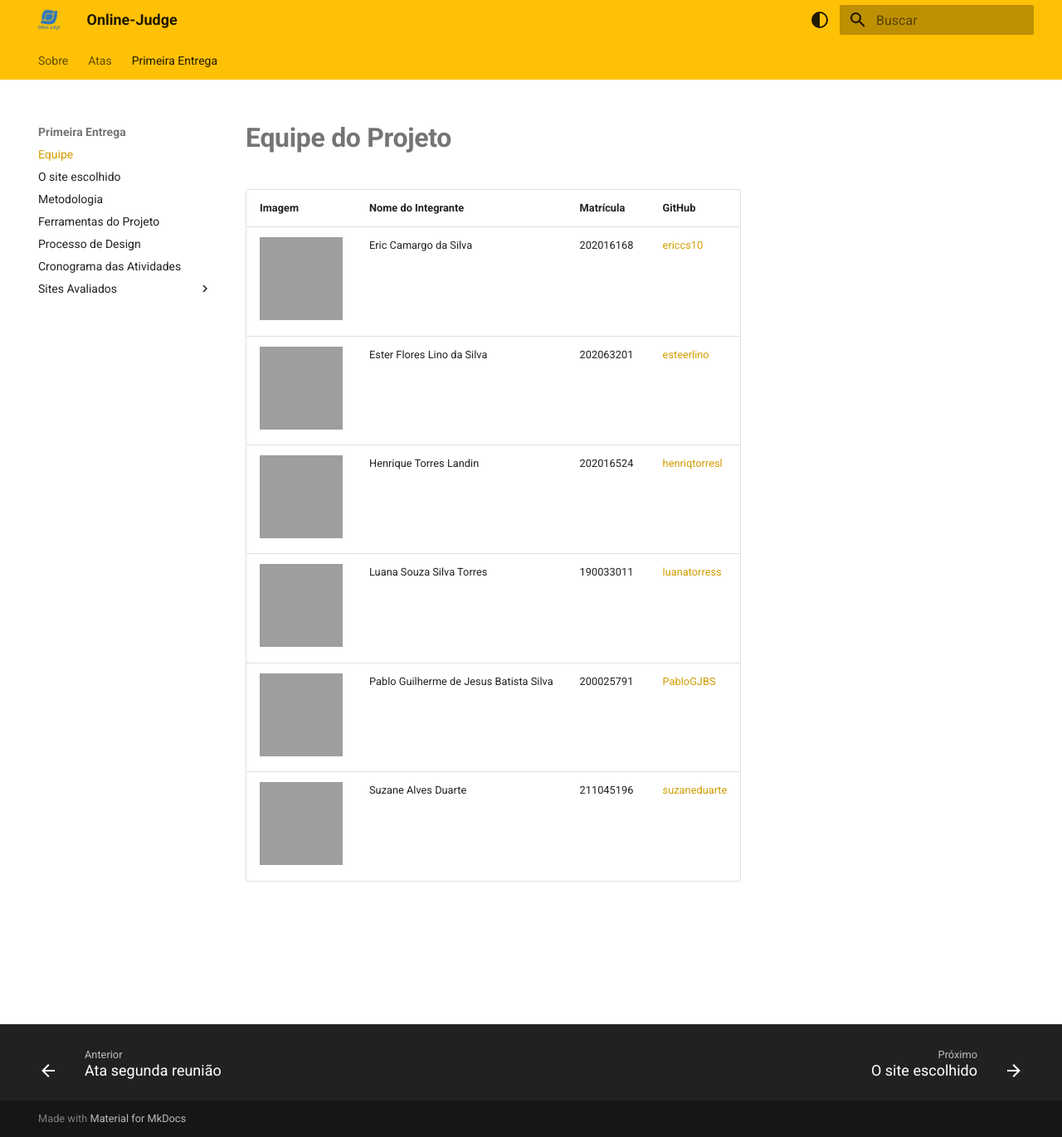
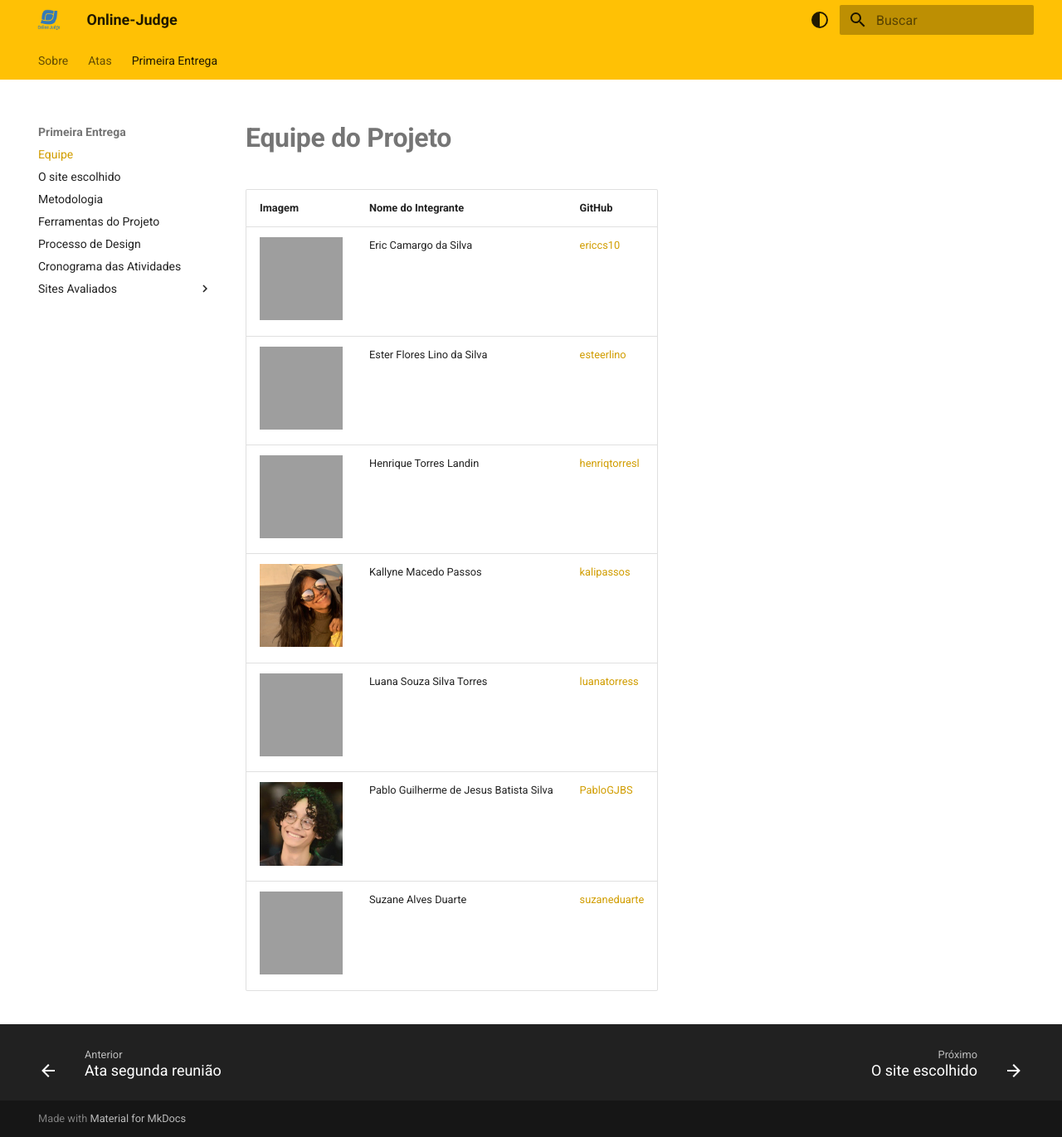
Before and after one commit to Interacao-Humano-Computador/2023.2-OnlineJudge, an MkDocs documentation site: the page built from docs/primeira-entrega/equipe.md, in a window 1280 px wide and 1371 px high. Shown: the whole window at 83% size. Built offline with MkDocs 1.6.1 and Material for MkDocs 9.7.7, drawn with Linux system fonts in a browser that asks for light colours; grey boxes are pictures that could not be loaded.

Commit message:
corrigindo erros da tabela da equipe

```diff
--- a/docs/primeira-entrega/equipe.md
+++ b/docs/primeira-entrega/equipe.md
@@ -1,10 +1,11 @@
 # **Equipe do Projeto**
 
-| Imagem                                                                               | Nome do Integrante                     | Matrícula | GitHub                                            |
-| ------------------------------------------------------------------------------------ | -------------------------------------- | --------- | ------------------------------------------------- |
-| <img src="https://github.com/ericcs10.png" alt="Eric Camargo" width="100">           | Eric Camargo da Silva                  | 202016168 | [ericcs10](https://github.com/ericcs10)           |
-| <img src="https://github.com/esteerlino.png" alt="Ester Flores" width="100">         | Ester Flores Lino da Silva             | 202063201 | [esteerlino](https://github.com/esteerlino)       |
-| <img src="https://github.com/henriqtorresl.png" alt=" Henrique Torres " width="100"> | Henrique Torres Landin                 | 202016524 | [henriqtorresl](https://github.com/henriqtorresl) |
-| <img src="https://github.com/luanatorress.png" alt="Luana Souza" width="100">        | Luana Souza Silva Torres               | 190033011 | [luanatorress](https://github.com/luanatorress)   |
-| <img src="https://github.com/PabloGJBS.png" alt="Pablo Guilherme" width="100">       | Pablo Guilherme de Jesus Batista Silva | 200025791 | [PabloGJBS](https://github.com/PabloGJBS)         |
-| <img src="https://github.com/suzaneduarte.png" alt="Suzane Duarte" width="100">      | Suzane Alves Duarte                    | 211045196 | [suzaneduarte](https://github.com/suzaneduarte)   |
+| Imagem                                                                               | Nome do Integrante                     | GitHub                                            |
+| ------------------------------------------------------------------------------------ | -------------------------------------- | ------------------------------------------------- |
+| <img src="https://github.com/ericcs10.png" alt="Eric Camargo" width="100">           | Eric Camargo da Silva                  | [ericcs10](https://github.com/ericcs10)           |
+| <img src="https://github.com/esteerlino.png" alt="Ester Flores" width="100">         | Ester Flores Lino da Silva             | [esteerlino](https://github.com/esteerlino)       |
+| <img src="https://github.com/henriqtorresl.png" alt=" Henrique Torres " width="100"> | Henrique Torres Landin                 | [henriqtorresl](https://github.com/henriqtorresl) |
+| <img src="../../assets/images/kallyne.jpeg" alt=" Kallyne Passos " width="100">      | Kallyne Macedo Passos                  | [kalipassos](https://github.com/kalipassos)       |
+| <img src="https://github.com/luanatorress.png" alt="Luana Souza" width="100">        | Luana Souza Silva Torres               | [luanatorress](https://github.com/luanatorress)   |
+| <img src="../../assets/images/pablo.jpg" alt="Pablo Guilherme" width="100">          | Pablo Guilherme de Jesus Batista Silva | [PabloGJBS](https://github.com/PabloGJBS)         |
+| <img src="https://github.com/suzaneduarte.png" alt="Suzane Duarte" width="100">      | Suzane Alves Duarte                    | [suzaneduarte](https://github.com/suzaneduarte)   |
--- a/mkdocs.yml
+++ b/mkdocs.yml
@@ -15,7 +15,7 @@ nav:
       - Cronograma das Atividades: primeira-entrega/cronograma-atividades.md
       - Sites Avaliados:
           - Escola Virtual: primeira-entrega/sites-avaliados/site-escola-virtual.md
-          - Ministério da Saúde: primeira-entrega/sites-avaliados/site-miniterio-saude.md
+          - Ministério da Saúde: primeira-entrega/sites-avaliados/site-ministerio-saude.md
           - Governo do Distrito Federal (Henrique): primeira-entrega/sites-avaliados/site-gdf-henrique.md
           - Governo do Distrito Federal (Kayllyne): primeira-entrega/sites-avaliados/site-gdf-kallyne.md
           - IBAMA: primeira-entrega/sites-avaliados/site-ibama.md
```
Also changed, not shown: docs/assets/images/kallyne.jpeg (added), docs/assets/images/pablo.jpg (added).
